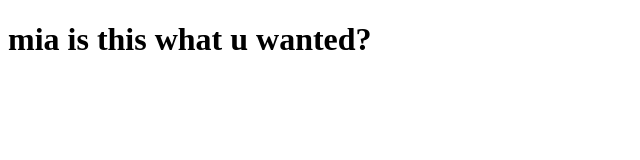
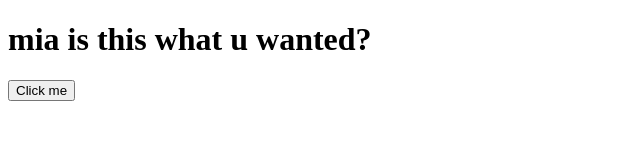
Before and after one commit to penguin36O/portfolio, a plain HTML site: page index.html in a window 1280 px wide. Shown: the whole page, without its empty margins (0-640 px from the left). Drawn offline with Linux system fonts and the light colour scheme.

Commit message:
Update index.html

```diff
--- a/index.html
+++ b/index.html
@@ -6,5 +6,6 @@
 </head>
 <body>
   <h1>mia is this what u wanted?</h1>
+  <button onclick="alert('hi mia 💅')">Click me</button>
 </body>
 </html>
```
